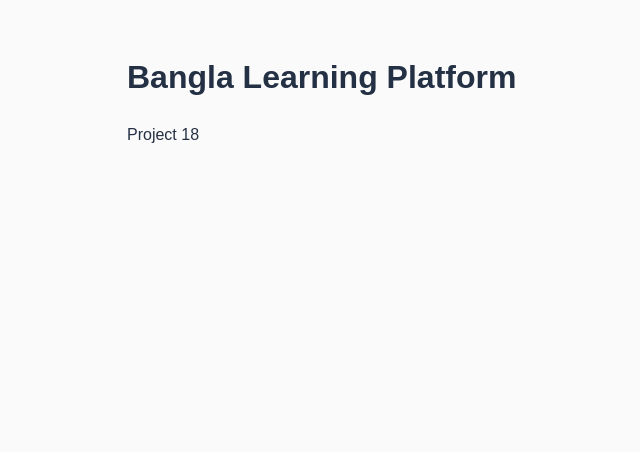
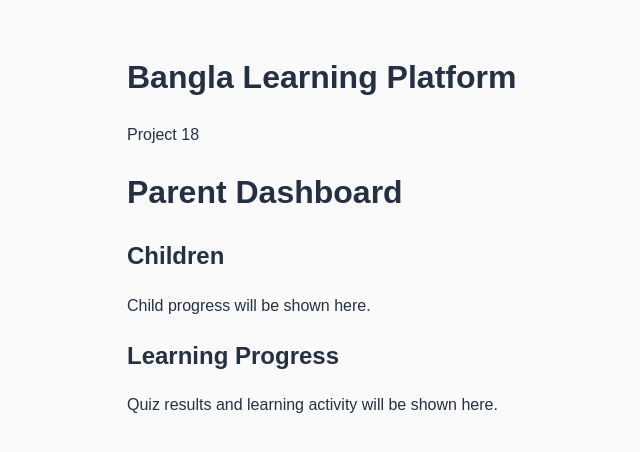
Before and after one commit to 1111william/Project-18, a Vue app in the folder frontend/: page / in a window 1280 px wide. Shown: the top 452 px of the page, without its empty margins (33-673 px from the left). Built offline with nearby package versions, Linux system fonts and the light colour scheme.

Commit message:
Connect Parent Dashboard to main app
Import and display the Parent Dashboard component in App.vue.

```diff
--- a/frontend/src/App.vue
+++ b/frontend/src/App.vue
@@ -1,6 +1,12 @@
+<script setup>
+import ParentDashboard from './components/ParentDashboard.vue'
+</script>
+
 <template>
   <main>
     <h1>Bangla Learning Platform</h1>
     <p>Project 18</p>
+
+    <ParentDashboard />
   </main>
 </template>
```
